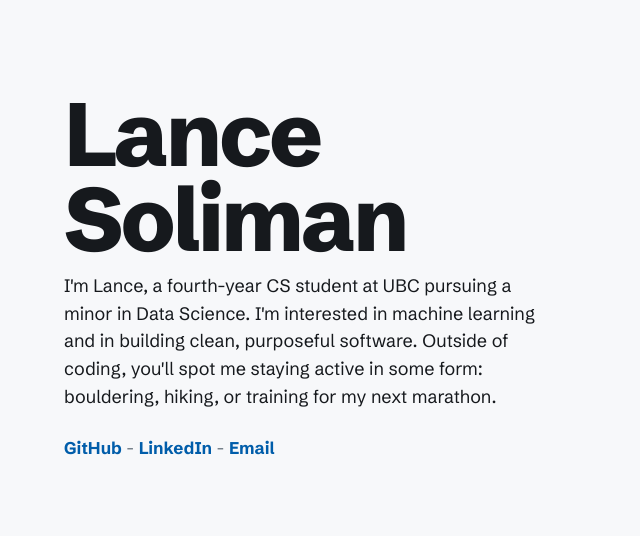
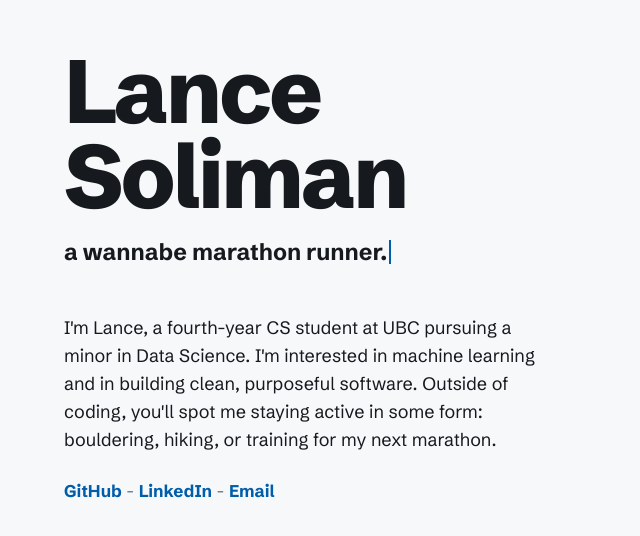
Before and after one commit to solimanlance/lances-portfolio, a Next.js app: page / in a window 1280 px wide. Shown: the part 124-660 px from the top of the page, without its empty margins (0-640 px from the left). Built offline with nearby package versions, Linux system fonts and the light colour scheme.

Commit message:
add typewriter rotating line

```diff
--- a/src/components/Hero.js
+++ b/src/components/Hero.js
@@ -1,11 +1,15 @@
 import { Fragment } from "react";
 import { isTodo } from "./stations";
+import RotatingText from "./RotatingText";
 
 // left column: the stacked name, the rotating line, the intro and the links.
 export default function Hero({ hero }) {
   return (
     <div className="hero-text">
       <h1 className="hero-name">{hero.name}</h1>
+      <p className="hero-rotating">
+        <RotatingText phrases={hero.rotating} />
+      </p>
       <p className="hero-intro">{hero.intro}</p>
       <p className="hero-links">
         {hero.links.map((link, i) => (
--- a/src/components/RotatingText.js
+++ b/src/components/RotatingText.js
@@ -1,69 +1,46 @@
-import React, { useState, useEffect } from 'react';
+import { useEffect, useMemo, useState } from "react";
 
-const RotatingText = () => {
-  const phrases = [
-    "a computer science student. 💻",
-    "a SpongeBob fanatic. 🧽",
-    "a caffeine enjoyer. 🍵",
-    "a wannabe marathon runner. 🏃",
-    "an r&b listener. 🔊",
-    "a videographer. 🎥"
-  ];
+const TYPE_MS = 45;
+const ERASE_MS = 22;
+const HOLD_MS = 2500;
+const NEXT_MS = 300;
 
-  const [currentIndex, setCurrentIndex] = useState(0);
-  const [displayText, setDisplayText] = useState('');
-  const [isTyping, setIsTyping] = useState(true);
-  const [showCursor, setShowCursor] = useState(true);
+const toPhrase = (p) => (typeof p === "string" ? { text: p } : p);
 
-  // for emojis
-  const splitStringWithEmojis = (str) => {
-    return [...str];
-  };
+export default function RotatingText({ phrases: entries }) {
+  const phrases = useMemo(() => entries.map(toPhrase), [entries]);
+  const [index, setIndex] = useState(0);
+  const [length, setLength] = useState(phrases[0].text.length);
+  const [phase, setPhase] = useState("hold"); // "type" | "hold" | "erase"
 
-  useEffect(() => {
-    const currentPhrase = phrases[currentIndex];
-    const currentPhraseArray = splitStringWithEmojis(currentPhrase);
-    const displayTextArray = splitStringWithEmojis(displayText);
 
-    if (isTyping) {
-      if (displayTextArray.length < currentPhraseArray.length) {
-        const timeout = setTimeout(() => {
-          setDisplayText(currentPhraseArray.slice(0, displayTextArray.length + 1).join(''));
-        }, 80); // typing speed
-        return () => clearTimeout(timeout);
-      } else {
-        const timeout = setTimeout(() => {
-          setIsTyping(false);
-        }, 450); // pause after typing
-        return () => clearTimeout(timeout);
-      }
-    } else {
-      if (displayTextArray.length > 0) {
-        const timeout = setTimeout(() => {
-          setDisplayText(displayTextArray.slice(0, -1).join(''));
-        }, 40); // deletion speed
-        return () => clearTimeout(timeout);
-      } else {
-        setCurrentIndex((prevIndex) => (prevIndex + 1) % phrases.length);
-        setIsTyping(true);
-      }
-    }
-  }, [displayText, isTyping, currentIndex, phrases]);
+useEffect(() => {
+  const phrase = phrases[index];
+  let timeout;
 
-  useEffect(() => {
-    const cursorInterval = setInterval(() => {
-      setShowCursor(prev => !prev);
-    }, 500);
-    return () => clearInterval(cursorInterval);
-  }, []);
-  return (
-    <span className="text-xl text-gray-700">
-      {displayText}
-      <span className={`border-r-2 border-gray-500 ${showCursor ? 'opacity-100' : 'opacity-0'} transition-opacity duration-100`}>
-        &nbsp;
-      </span>
-    </span>
-  );
-};
+  if (phase === "type") {
+    timeout =
+      length < phrase.text.length
+        ? setTimeout(() => setLength(length + 1), TYPE_MS)
+        : setTimeout(() => setPhase("hold"), 0);
+  } else if (phase === "hold") {
+    timeout = setTimeout(() => setPhase("erase"), HOLD_MS);
+  } else {
+    timeout =
+      length > 0
+        ? setTimeout(() => setLength(length - 1), ERASE_MS)
+        : setTimeout(() => {
+            setIndex((index + 1) % phrases.length);
+            setPhase("type");
+          }, NEXT_MS);
+  }
+  return () => clearTimeout(timeout);
+}, [phrases, index, length, phase]);
 
-export default RotatingText;
+return (
+  <>
+    <span>{phrases[index].text.slice(0, length)}</span>
+    <span className="caret" aria-hidden="true" />
+  </>
+);
+}
--- a/src/styles/globals.css
+++ b/src/styles/globals.css
@@ -67,6 +67,25 @@ a { color: var(--expo); text-underline-offset: 3px; }
   line-height: 0.95;
   letter-spacing: -0.035em;
 }
+
+.hero-rotating {
+  margin: 0.7em 0 0;
+  min-height: 3em;
+  font-size: clamp(1.2rem, 1.8vw, 1.6rem);
+  font-weight: 700;
+}
+.caret {
+  display: inline-block;
+  width: 2px;
+  height: 1.05em;
+  margin-left: 2px;
+  vertical-align: -0.15em;
+  background: var(--expo);
+  animation: blink 1s steps(1) infinite;
+}
+@keyframes blink {
+  50% { opacity: 0; }
+}
 .hero-intro {
   max-width: 32rem;
   margin: 0.6em 0 0;
```
